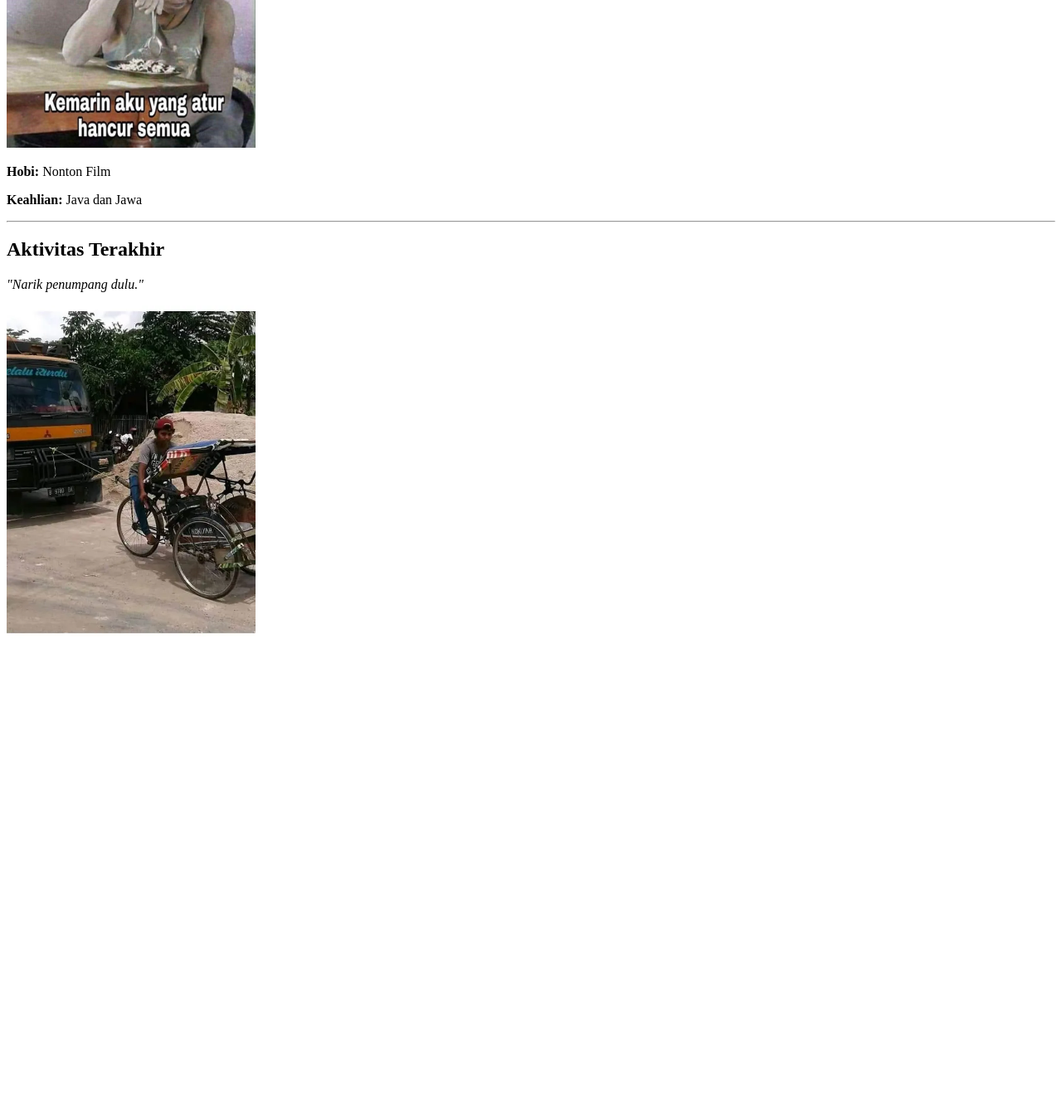
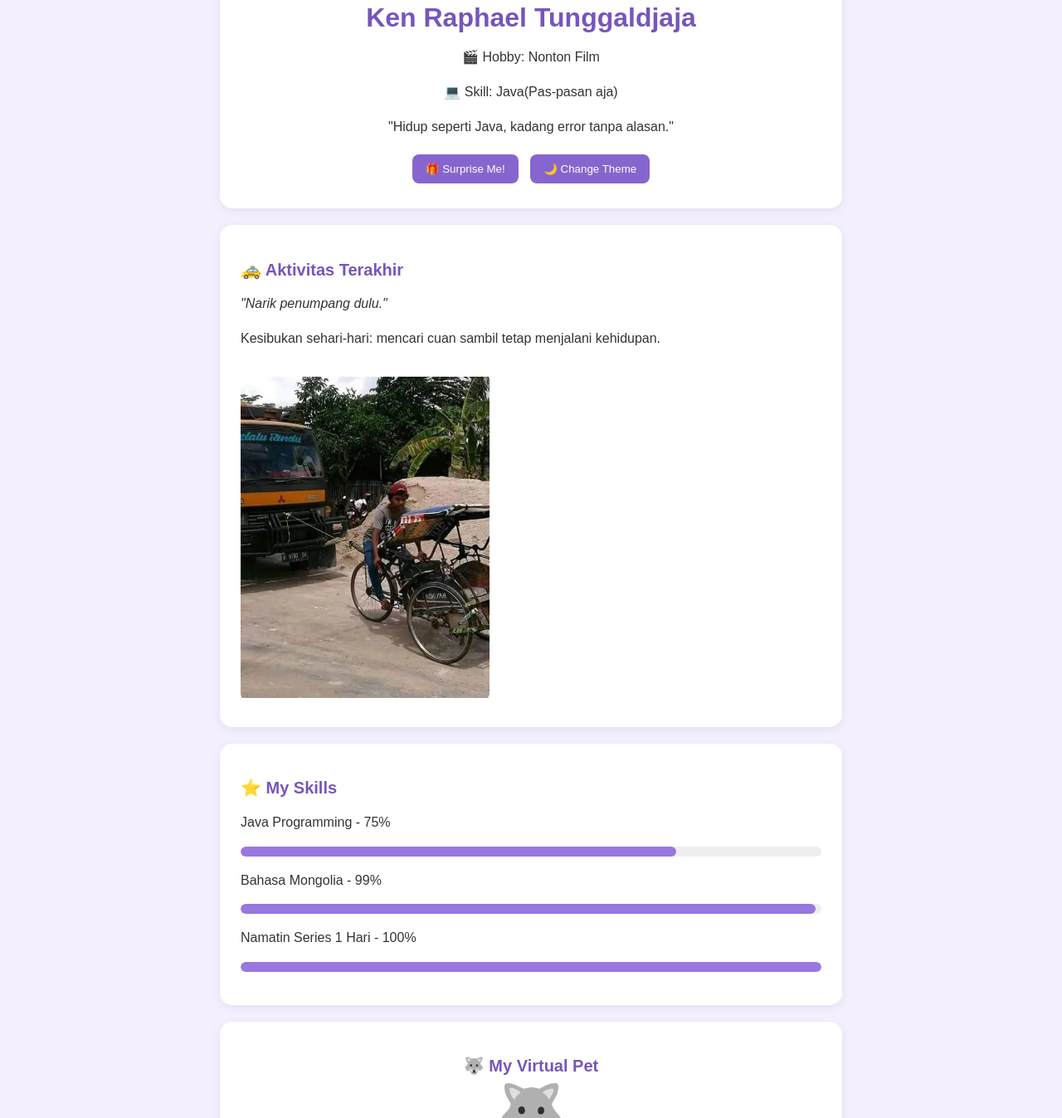
Before and after one commit to bryanwilsonangelo/Manpro_SuperTeam, a plain HTML site: page ken.html in a window 1280 px wide. Shown: the part 202-1549 px from the top of the page at 83% size. Before the commit the page ends 983 px from the top, so only its background shows below. Drawn offline with Linux system fonts and the light colour scheme.

Commit message:
Menyimpan perubahan lokal sebelum pull main

```diff
--- a/ken.html
+++ b/ken.html
@@ -1,24 +1,219 @@
+
 <!DOCTYPE html>
 <html lang="id">
 <head>
-    <meta charset="UTF-8">
-    <title>Profil - Ken Raphael Tunggaldjaja</title>
+<meta charset="UTF-8">
+<meta name="viewport" content="width=device-width, initial-scale=1.0">
+<title>Profil Ken Raphael</title>
+
+<style>
+* { box-sizing: border-box; }
+
+body {
+    font-family: Arial, sans-serif;
+    background: #f3efff;
+    color: #333;
+    margin: 0;
+    padding: 25px;
+    transition: .3s;
+}
+
+.container { max-width: 750px; margin: auto; }
+
+.card {
+    background: white;
+    padding: 25px;
+    border-radius: 15px;
+    margin-bottom: 20px;
+    box-shadow: 0 3px 12px #00000010;
+}
+
+h1, h2 { color: #7655bd; }
+h1 { margin-bottom: 8px; }
+h2 { font-size: 20px; }
+p { line-height: 1.6; }
+
+.profile { text-align: center; }
+
+.profile img {
+    width: 130px;
+    height: 130px;
+    border-radius: 50%;
+    object-fit: cover;
+}
+
+.activity-img {
+    width: 100%;
+    max-width: 300px;
+    border-radius: 12px;
+    margin-top: 10px;
+}
+
+button {
+    background: #8765ce;
+    color: white;
+    border: none;
+    padding: 10px 16px;
+    margin: 5px;
+    border-radius: 8px;
+    cursor: pointer;
+}
+
+button:hover { background: #6344a5; }
+
+.skill { margin: 15px 0; }
+
+.bar {
+    height: 12px;
+    background: #eee;
+    border-radius: 10px;
+    overflow: hidden;
+}
+
+.progress {
+    height: 100%;
+    background: #9878df;
+    border-radius: 10px;
+}
+
+.pet {
+    font-size: 65px;
+    cursor: pointer;
+    display: inline-block;
+    animation: bounce 1.5s infinite;
+}
+
+@keyframes bounce {
+    50% { transform: translateY(-12px); }
+}
+
+body.dark { background: #242033; color: white; }
+body.dark .card { background: #39334d; color: white; }
+body.dark h1, body.dark h2 { color: #c9afff; }
+
+footer {
+    text-align: center;
+    color: #888;
+    font-size: 13px;
+    padding: 10px;
+}
+
+@media (max-width: 600px) {
+    body { padding: 15px; }
+    .card { padding: 20px; }
+}
+</style>
 </head>
-<body>
 
-    <h1>Ken Raphael Tunggaldjaja</h1>
+<body id="halaman">
+<div class="container">
 
-    <img src="meme-3jpg-fjqv.jpg" alt="Foto Keren Ken" width="300">
+    <!-- PROFIL -->
+    <div class="card profile">
+        <img src="meme-3jpg-fjqv.jpg" alt="Foto Ken Raphael">
 
-    <p><strong>Hobi:</strong> Nonton Film</p>
-    <p><strong>Keahlian:</strong> Java dan Jawa</p>
+        <h1>Ken Raphael Tunggaldjaja</h1>
+        <p>🎬 Hobby: Nonton Film</p>
+        <p>💻 Skill: Java(Pas-pasan aja)</p>
+        <p>"Hidup seperti Java, kadang error tanpa alasan."</p>
 
-    <hr>
+        <button onclick="surprise()">🎁 Surprise Me!</button>
+        <button onclick="ubahBackground()">🌙 Change Theme</button>
+    </div>
 
-    <h2>Aktivitas Terakhir</h2>
-    <p><em>"Narik penumpang dulu."</em></p>
+    <!-- AKTIVITAS TERAKHIR -->
+    <div class="card">
+        <h2>🚕 Aktivitas Terakhir</h2>
+        <p><i>"Narik penumpang dulu."</i></p>
+        <p>Kesibukan sehari-hari: mencari cuan sambil tetap menjalani kehidupan.</p>
 
-    <img src="044077200_1570513831-terbalik_1.webp" alt="Aktivitas Terbaik" width="300">
+        <img src="044077200_1570513831-terbalik_1.webp" alt="Aktivitas Terakhir" class="activity-img">
+    </div>
+
+    <!-- SKILL -->
+    <div class="card">
+        <h2>⭐ My Skills</h2>
+
+        <div class="skill">
+            <p>Java Programming - 75%</p>
+            <div class="bar">
+                <div class="progress" style="width:75%"></div>
+            </div>
+        </div>
+
+        <div class="skill">
+            <p>Bahasa Mongolia - 99%</p>
+            <div class="bar">
+                <div class="progress" style="width:99%"></div>
+            </div>
+        </div>
+
+        <div class="skill">
+            <p>Namatin Series 1 Hari - 100%</p>
+            <div class="bar">
+                <div class="progress" style="width:100%"></div>
+            </div>
+        </div>
+    </div>
+
+    <!-- VIRTUAL PET -->
+    <div class="card profile">
+        <h2>🐺 My Virtual Pet</h2>
+
+        <div class="pet" onclick="petClick()">🐺</div>
+
+        <p id="petMessage">Halo! Namaku Wolfie. Klik aku!</p>
+        <p>Jumlah klik: <span id="counter">0</span></p>
+    </div>
+
+    <footer>
+        Made with ❤️ by Ken Raphael | 2026
+    </footer>
+
+</div>
+
+<script>
+// SURPRISE BUTTON
+function surprise() {
+    var pesan = [
+        "Error 404: Kopi tidak ditemukan! ☕",
+        "AWAS! Ada penumpang nyasar! 🚕",
+        "Skill Bahasa Mongolia meningkat 99%! 😂",
+        "Jangan lupa istirahat, programmer!",
+        "Selamat! Kamu mendapatkan THR... dalam mimpi! 💸"
+    ];
+
+    var random = Math.floor(Math.random() * pesan.length);
+    alert(pesan[random]);
+}
+
+// CHANGE BACKGROUND
+function ubahBackground() {
+    document.getElementById("halaman").classList.toggle("dark");
+}
+
+// VIRTUAL PET
+var jumlahKlik = 0;
+
+function petClick() {
+    jumlahKlik++;
+    document.getElementById("counter").innerText = jumlahKlik;
+
+    var pesan = [
+        "Auuuu! Tetangga sebelah langsung lapor RT! 🐺",
+        "Elus boleh, transfer saldo juga boleh! 💸",
+        "Aku lapar... adanya tulang atau uang? 🍖",
+        "Kamu baik banget, fix bukan NPC! 😂",
+        "Jangan cuma diklik, ajak healing juga dong! 🏖️",
+        "Auuuu! Aku bukan serigala biasa, aku serigala berdasi! 🐺",
+        "Klik terus, siapa tahu aku berubah jadi anjing sultan! 👑",
+        "Aku setia kok, asal WiFi dan makanan lancar! 📶"
+    ];
+
+    var random = Math.floor(Math.random() * pesan.length);
+    document.getElementById("petMessage").innerText = pesan[random];
+}
+</script>
 
 </body>
 </html>
```
